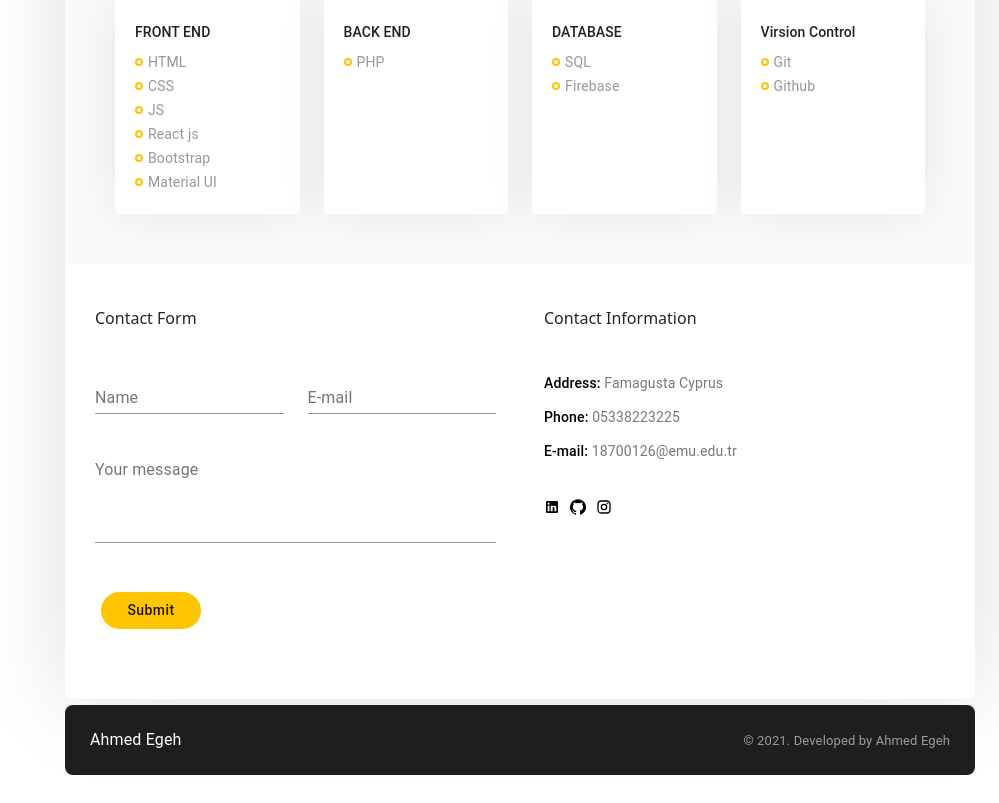
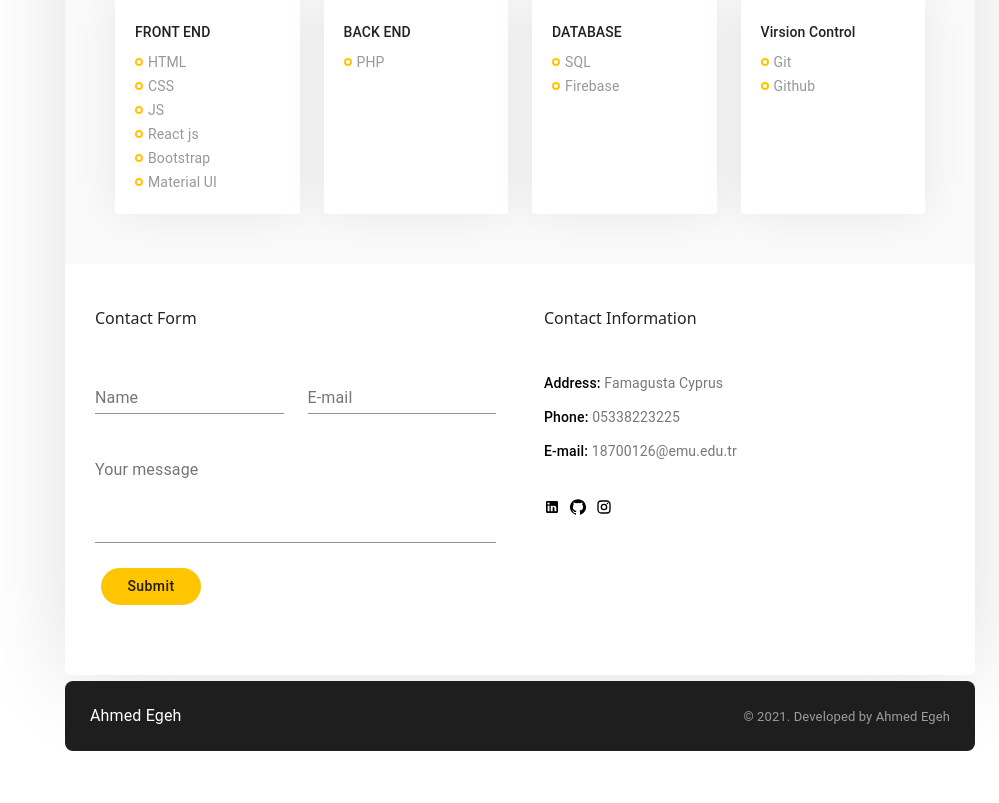
Before and after one commit to MrAhmedEgeh/personal-portfolio, a React (Create React App) app: page / in a window 1280 px wide. Shown: the part 1373-2176 px from the top of the page, without its empty margins (281-1280 px from the left). After the commit the page ends 2152 px from the top, so only its background shows below. Built offline with nearby package versions, Linux system fonts and the light colour scheme.

Commit message:
Form captcha

```diff
--- a/src/pages/Resume/Resume.js
+++ b/src/pages/Resume/Resume.js
@@ -131,9 +131,9 @@ const Resume = () => {
                             <Grid item xs={12}>
                                 <TextField fullWidth type="text" name="message" label='Your message' multiline rows={4}/>
                             </Grid>
-                            <Grid item xs={12}>
-                                <div data-netlify-recaptcha="true"></div>
-                            </Grid>
+
+                            <div data-netlify-recaptcha="true"></div>
+
                             <Grid item xs={12}>
                                 <button className="btn-sub" type="submit"><CustomButton text="Submit" /></button>
                             </Grid>
```
